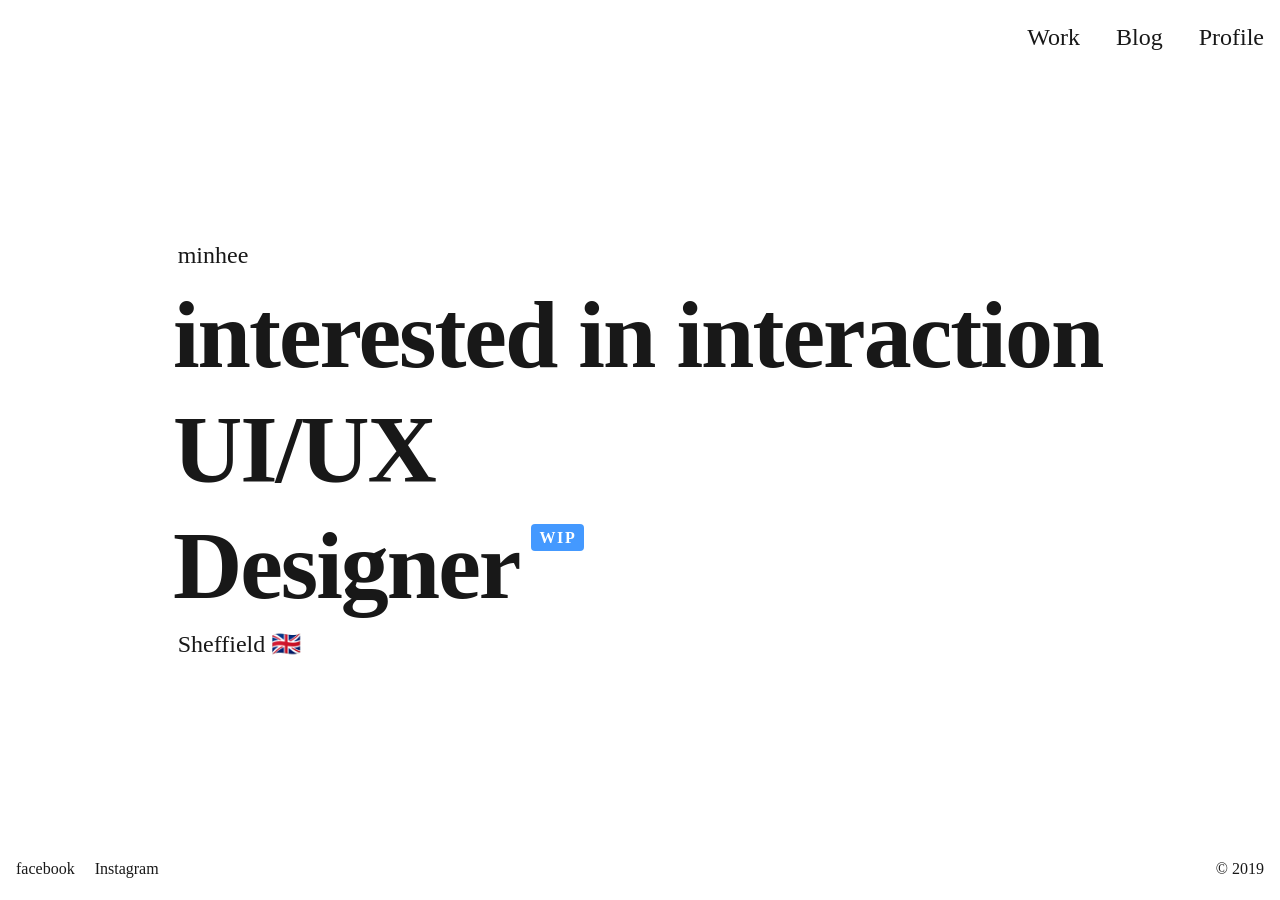
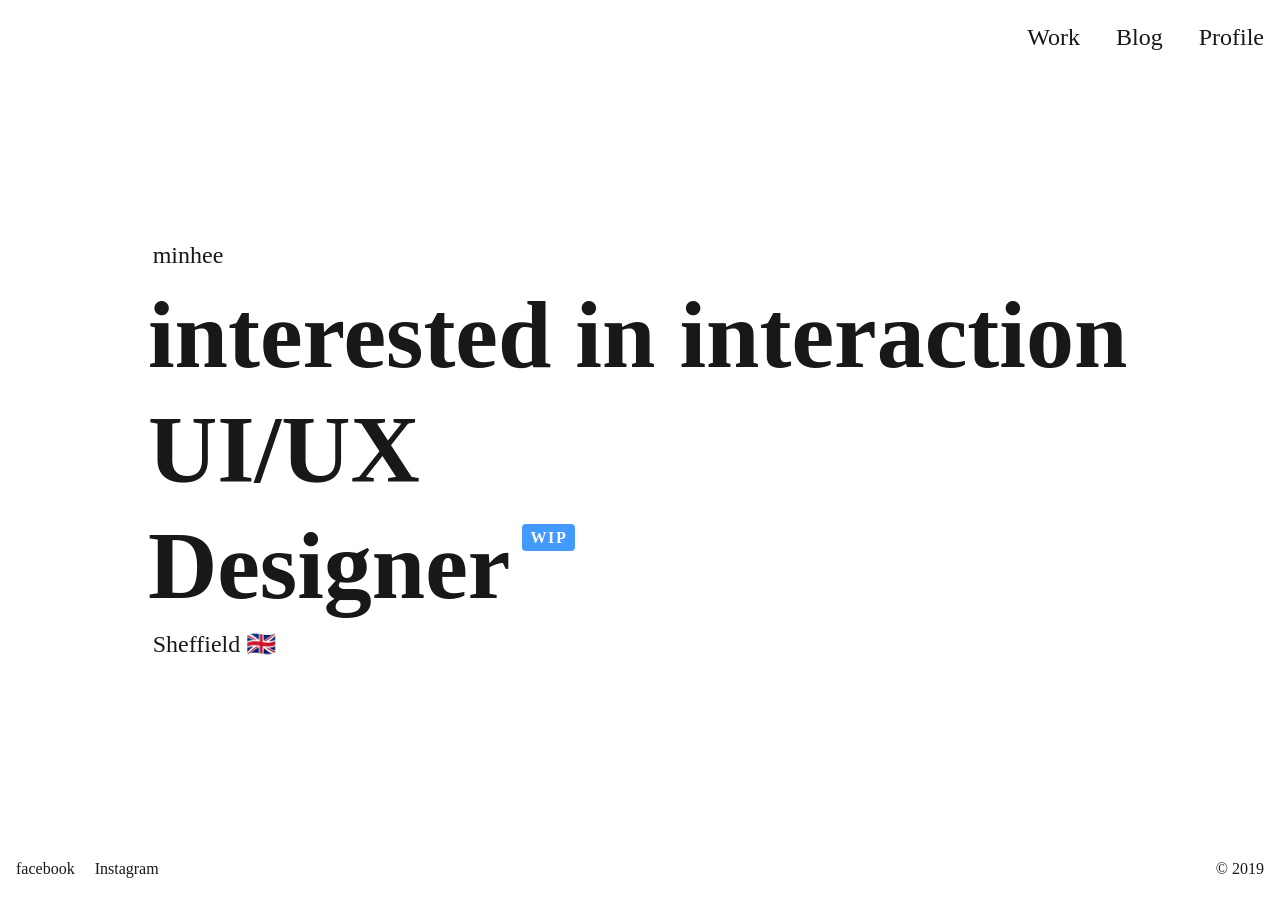
Before and after one commit to minheeyoon/minheeyoon.github.io, a Jekyll site: the page built from index.md, in a window 1280 px wide. Built offline with Jekyll 4.4.1, drawn with Linux system fonts in a browser that asks for light colours; some web fonts are replaced.

Commit message:
font_spacing_0px

```diff
--- a/_sass/_variables.scss
+++ b/_sass/_variables.scss
@@ -79,7 +79,7 @@ $f5-size: 1.25rem !default; // 20px
 $f6-size: 1rem !default; // 16px
 $f7-size: 0.75rem !default; // 12px
 
-$display-spacing: -2px;
+$display-spacing: 0px;
 
 // Default border color
 $color-border: #ddd !default;
```
